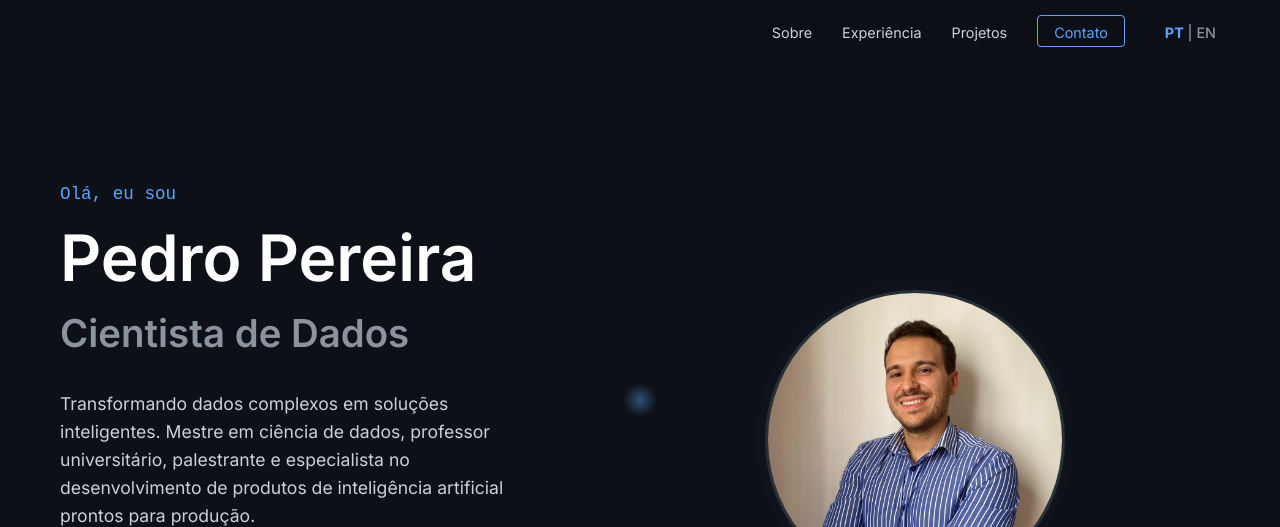
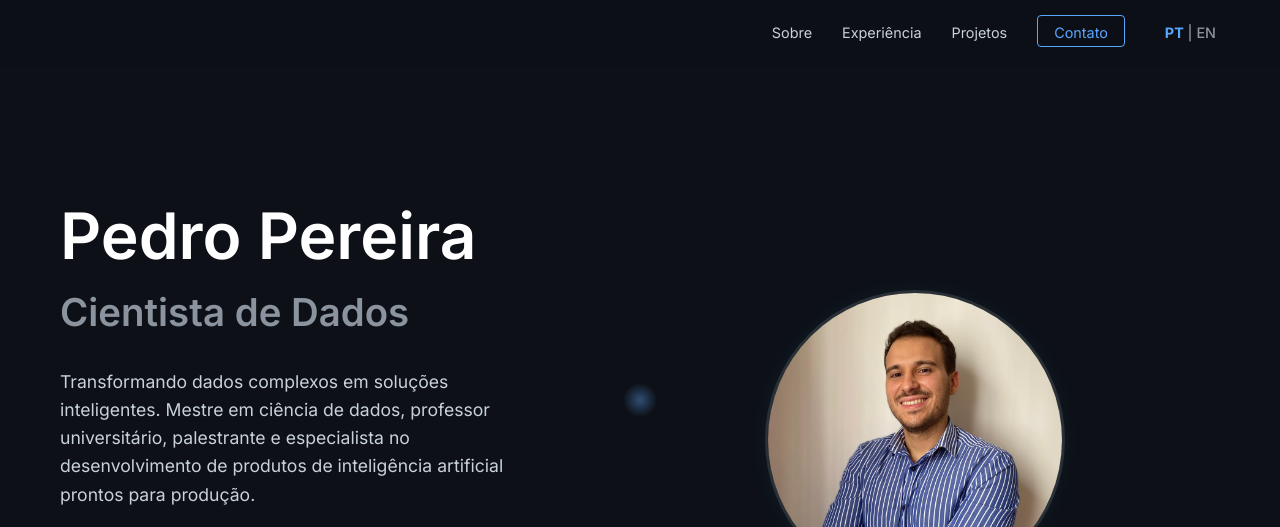
Before and after one commit to mello-pedro/websit-portf, a plain HTML site: page index.html in a window 1280 px wide. Shown: the top 527 px of the page. Drawn offline with Linux system fonts and the light colour scheme.

Commit message:
greeting out

```diff
--- a/index.html
+++ b/index.html
@@ -36,7 +36,6 @@
         <!-- Hero Section -->
         <section id="hero" class="hero">
             <div class="hero-content">
-                <span class="greeting" data-i18n="hero-greeting">Olá, eu sou</span>
                 <h1 class="name">Pedro Pereira</h1>
                 <h2 class="role" data-i18n="hero-role">Cientista de Dados<span class="cursor-blink">_</span></h2>
                 <p class="hero-description" data-i18n="hero-description">
```
